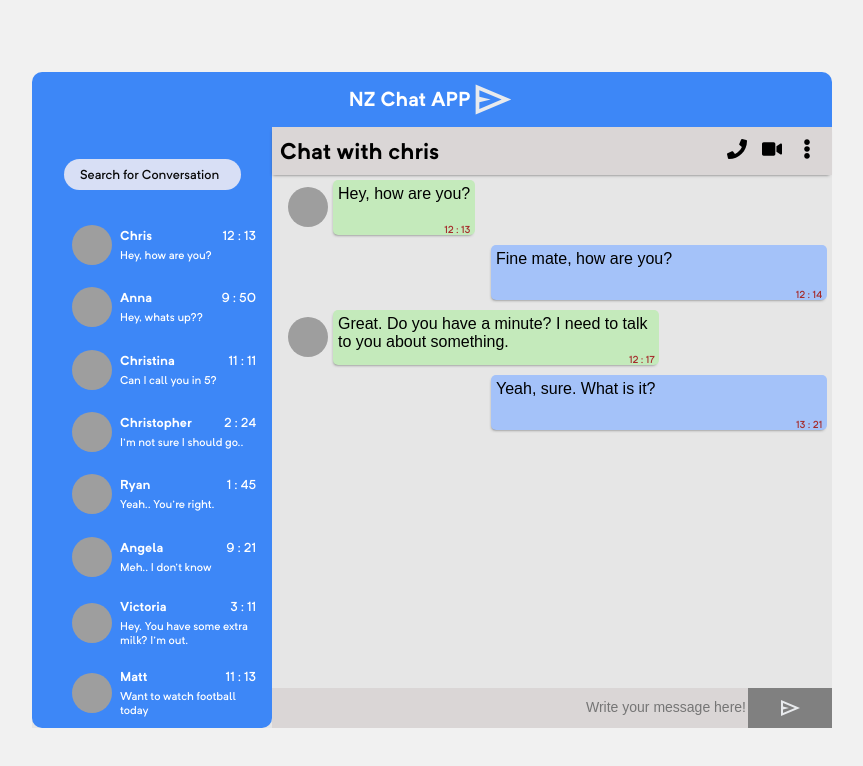
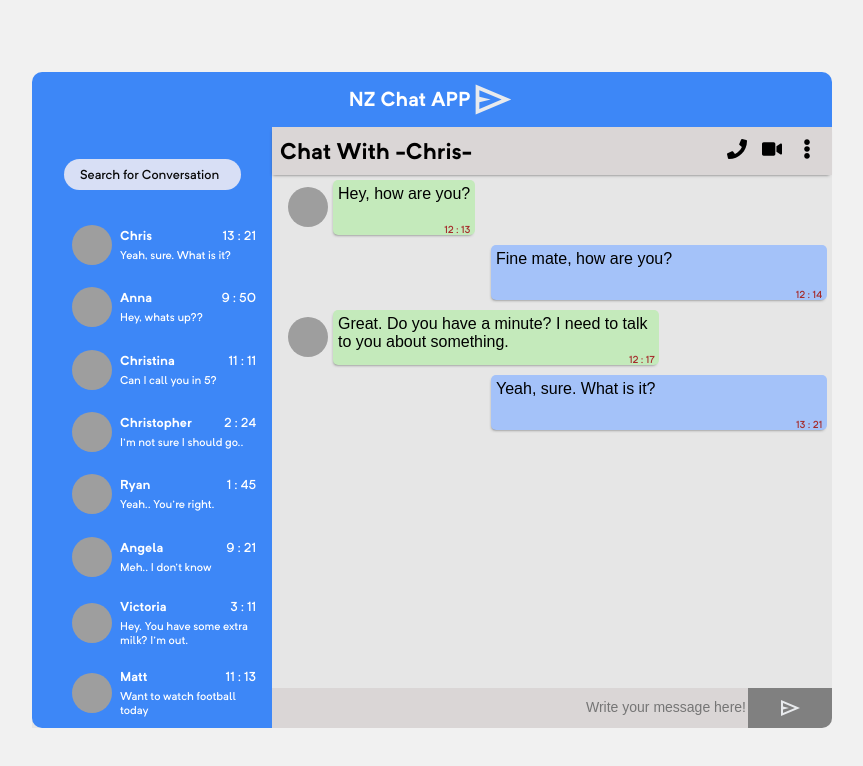
Before and after one commit to SORNISITH/ChatApp, a website with bundled scripts: page index.html in a window 1280 px wide. Shown: the whole page, without its empty margins (208-1071 px from the left). Built offline with nearby package versions, Linux system fonts and the light colour scheme; grey boxes are pictures that could not be loaded; a web font is replaced by a local one.

Commit message:
add dynamic view user

```diff
--- a/index.css
+++ b/index.css
@@ -102,12 +102,14 @@ textarea {
   width: 800px;
   background-color: rgb(230, 230, 230);
   display: flex;
+  border-bottom-right-radius: 10px;
 }
 
 /* -------start MAIN  */
 
 .mainContent {
   width: 70%;
+  border-bottom-right-radius: 10px;
 }
 
 .chat-header {
@@ -123,6 +125,7 @@ textarea {
   user-select: none;
   align-items: center;
   background-color: rgb(218, 214, 214);
+  cursor: pointer;
 }
 .header-text {
   font-size: 1rem;
@@ -241,9 +244,14 @@ textarea {
   background-repeat: no-repeat;
   background-position: center;
   background-color: #808080;
+  cursor: pointer;
+  border-bottom-right-radius: 10px;
 }
 button:hover {
   background-color: rgb(61, 135, 247);
+}
+button:active {
+  background-color: rgb(17, 89, 197);
 }
 /* -------END MAIN  */
 
@@ -255,7 +263,6 @@ button:hover {
   width: 30%;
   height: 100%;
   border-bottom-left-radius: 10px;
-  border-bottom-right-radius: 10px;
 }
 
 .sidebar-inner-container {
--- a/src/contact-card.js
+++ b/src/contact-card.js
@@ -1,6 +1,12 @@
-const createContactCard = (name, inputUrl, message, times = "00:00") => {
+import { dynamicViewUser } from "./messages.js";
+
+const createContactCard = (name, inputUrl, message, times = "00:00", imgID) => {
   const container = document.createElement("div");
   container.classList.add("contact-card-container");
+  container.id = imgID;
+  container.addEventListener("click", () => {
+    dynamicViewUser();
+  });
 
   const image = document.createElement("img");
   image.classList.add("contact-card-image");
@@ -14,7 +20,7 @@ const createContactCard = (name, inputUrl, message, times = "00:00") => {
   header.textContent = name;
 
   const time = document.createElement("p");
-  let timestape = new Date (times);
+  let timestape = new Date(times);
   time.textContent = `${timestape.getHours()} : ${timestape.getMinutes()}`;
 
   const messageContent = document.createElement("p");
--- a/src/header.js
+++ b/src/header.js
@@ -1,3 +1,4 @@
+import { currentUser } from "./messages.js";
 const buttons = [
   { src: "/src/icons/phone.svg", alt: "phone" },
   { src: "/src/icons/video.svg", alt: "video" },
@@ -9,7 +10,7 @@ const createHeader = () => {
   header.classList.add("chat-header");
 
   const headerText = document.createElement("h1");
-  headerText.textContent = "Chat with chris";
+  headerText.textContent = `Chat With -${currentUser}-`;
 
   const buttonContainer = document.createElement("div");
   buttonContainer.classList.add("header-button-container");
--- a/src/messages.js
+++ b/src/messages.js
@@ -4,7 +4,15 @@ const container = document.createElement("div");
 const msgViewPort = document.createElement("div");
 const addInputButton = document.createElement("div");
 
-const currentChat = contacts[0].id;
+export let globalUser = 0;
+
+export const dynamicViewUser = () => {
+  console.log("x123");
+};
+
+export const currentChat = contacts[globalUser].id;
+export const currentUser = contacts[globalUser].name;
+export const currentImg = contacts[globalUser].imageUrl;
 
 export const createMainContent = () => {
   container.classList.add("main-content-container");
@@ -61,17 +69,15 @@ const addInput_addButton = () => {
 };
 
 const createContactMessage = (message) => {
-  const id = messages.ower;
   const content = message.content;
   const getTime = message.timestamp;
-  const contact = getContact(id);
 
   const container = document.createElement("div");
   container.classList.add("chat-contact-message");
 
   const image = document.createElement("img");
-  image.src = contact.imageUrl;
-  image.alt = contact.name;
+  image.src = currentImg;
+  image.alt = currentUser;
   image.classList.add("chat-contact-image");
   const messageBox = createMessageBox(
     content,
@@ -104,9 +110,6 @@ const createMessageBox = (content, className, getTime) => {
   box.appendChild(time);
   return box;
 };
-const getContact = (id) => {
-  return contacts.find(() => contacts.id == id);
-};
 
 export const loadDataMsg = () => {
   const loading = messages[currentChat];
--- a/src/sidebar.js
+++ b/src/sidebar.js
@@ -1,5 +1,6 @@
 import { contacts, messages } from "./data.js";
 import createContactCard from "./contact-card.js";
+import { currentUser } from "./messages.js";
 
 /*>--------------------------------------------------------------
  * div.Sidebar container
@@ -23,14 +24,15 @@ contactsContainer.classList.add("sidebar-contacts");
  * Generate
  */
 contacts.forEach((contact) => {
-  const message = messages[contact.id][0].content;
-  const time = messages[contact.id][0].timestamp;
+  const message = messages[contact.id][messages[contact.id].length - 1].content;
+  const time = messages[contact.id][messages[contact.id].length - 1].timestamp;
 
   const contactCard = createContactCard(
     contact.name,
     contact.imageUrl,
     message,
-    time
+    time,
+    contact.id
   );
 
   contactsContainer.appendChild(contactCard);
```
